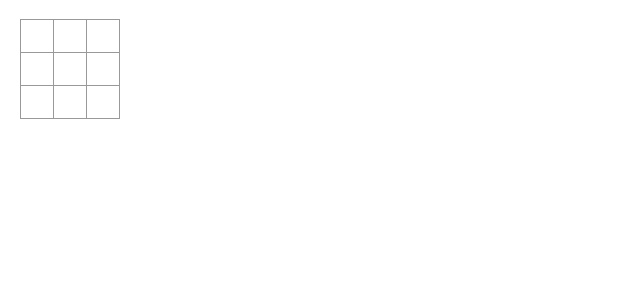
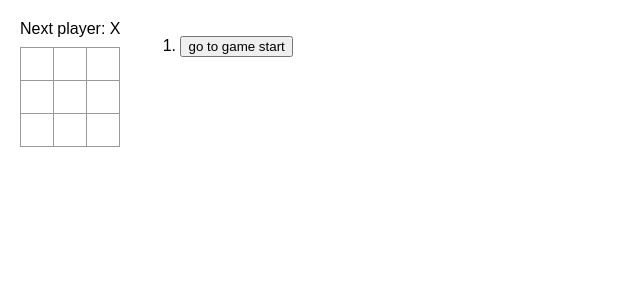
Before and after one commit to Zackareee/react-playground, a React (Create React App) app: page / in a window 1280 px wide. Shown: the top 300 px of the page, without its empty margins (0-640 px from the left). Built offline with nearby package versions, Linux system fonts and the light colour scheme.

Commit message:
History with move list

```diff
--- a/src/App.js
+++ b/src/App.js
@@ -5,9 +5,7 @@
     return <button onClick={onSquareClick} className="square">{value}</button>
 }
 
-export function Board() {
-    const [xIsNext, setXIsNext] = useState(true);
-    const [squares, setSquares] = useState(Array(9).fill(null));
+function Board({ xIsNext, squares, onPlay }) {
     function handleClick(i) {
         if (squares[i] || calculateWinners(squares)) {
             return;
@@ -17,10 +15,23 @@
         console.log(squares)
         if (xIsNext) {nextSquares[i] = 'X'}
         else {nextSquares[i] = '0'}
-        setSquares(nextSquares);
-        setXIsNext(!xIsNext);
+        onPlay(nextSquares)
+        // setSquares(nextSquares);
+        // setXIsNext(!xIsNext);
     }
+
+
+    const winner = calculateWinners(squares);
+    let status;
+    if (winner) {
+        status = "winner: " + winner
+    } else {
+        status = "Next player: " + (xIsNext ? "X" : "O")
+    }
+    console.log(status)
+
     return <>
+    <div className="status">{status}</div>
     <div className="board-row">
         <Square value={squares[0]} onSquareClick={() => handleClick(0)} />
         <Square value={squares[1]} onSquareClick={() => handleClick(1)} />
@@ -38,6 +49,51 @@
     </div>
     </>;
 }
+
+export function Game() {
+    const [xIsNext, setXIsNext] = useState(true);
+    const [history, setHistory] = useState([Array(9).fill(null)]);
+    const currentSquares = history[history.length - 1]
+
+    function handlePlay(nextSquares) {
+        setHistory([...history, nextSquares])
+        setXIsNext(!xIsNext)
+        console.log(history)
+    }
+
+    function jumpTo(nextMove) {
+
+        //TODO
+    }
+    const moves = history.map((squares, move) => {
+        let description;
+        if (move > 0) {
+            description = "go to move No." + move;
+        } else {
+            description = "go to game start";
+        }
+        return (
+            <li>
+                <button onClick = {() => jumpTo(move)}>{description}</button>
+            </li>
+        )
+
+    })
+
+
+    return (
+        <div className='game'>
+            <div className='game-board'>
+                <Board xIsNext={xIsNext} squares={currentSquares} onPlay={handlePlay}/>
+            </div>
+            <div className='game-info'>
+                <ol>{moves}</ol>
+            </div>
+
+        </div>
+    )
+}
+
 
 function calculateWinners(squares) {
     const lines = [
--- a/src/index.js
+++ b/src/index.js
@@ -3,10 +3,10 @@
 import ReactDOM from 'react-dom'
 import "./styles.css";
 
-import { Board } from "./App";
+import { Game } from "./App";
 
 ReactDOM.render(
     <React.StrictMode>
-        <Board />
+        <Game />
     </React.StrictMode>, document.getElementById("root")
 )
```
